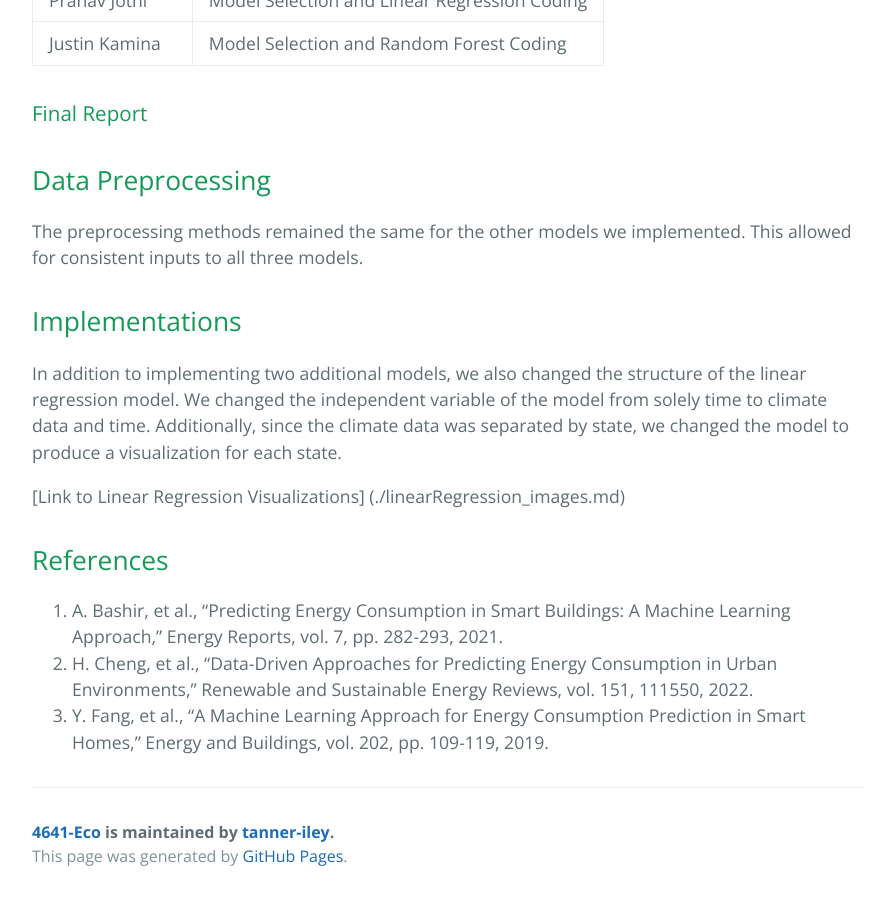
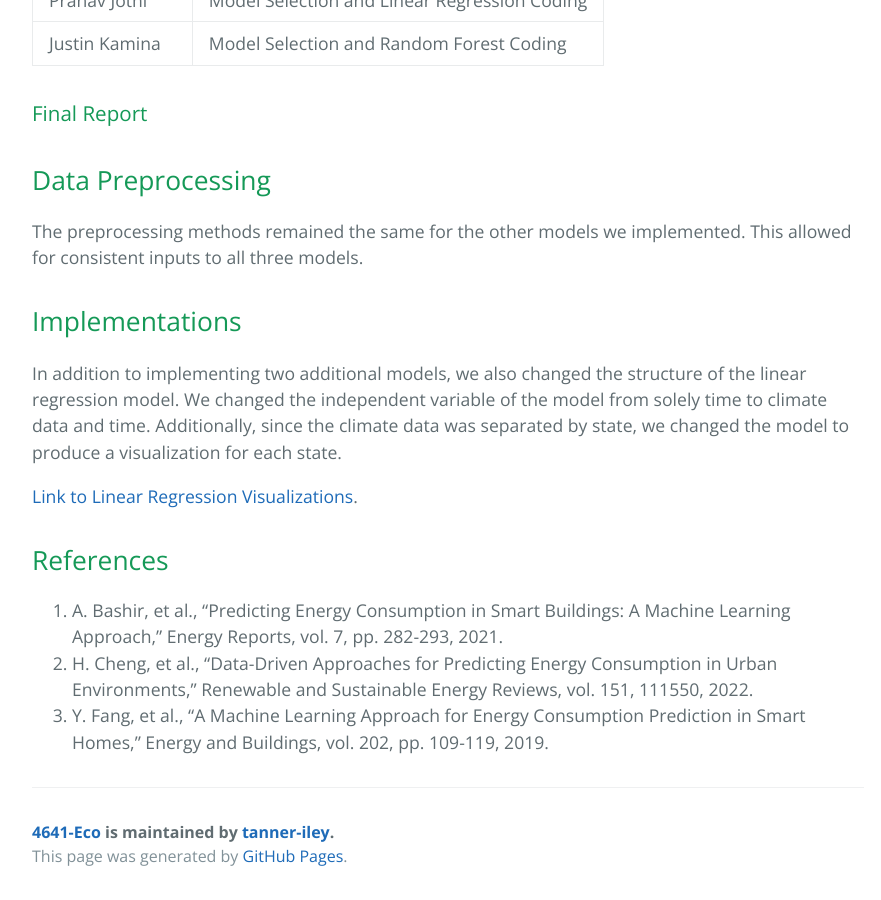
Before and after one commit to tanner-iley/4641-Eco, a Jekyll site: the page built from index.md, in a window 1280 px wide and 900 px high, scrolled down 5865 px. Shown: the whole window, without its empty margins (192-1073 px from the left). Built offline with Jekyll 4.4.1, drawn with Linux system fonts in a browser that asks for light colours; our own code applies the rules of GitHub Pages for plain Markdown files.

Commit message:
Update index.md

```diff
--- a/index.md
+++ b/index.md
@@ -120,7 +120,7 @@ The preprocessing methods remained the same for the other models we implemented.
 
 In addition to implementing two additional models, we also changed the structure of the linear regression model. We changed the independent variable of the model from solely time to climate data and time. Additionally, since the climate data was separated by state, we changed the model to produce a visualization for each state.
 
-[Link to Linear Regression Visualizations] (./linearRegression_images.md)
+[Link to Linear Regression Visualizations](./linearRegression_images.md).
 
 ## References
 
```
